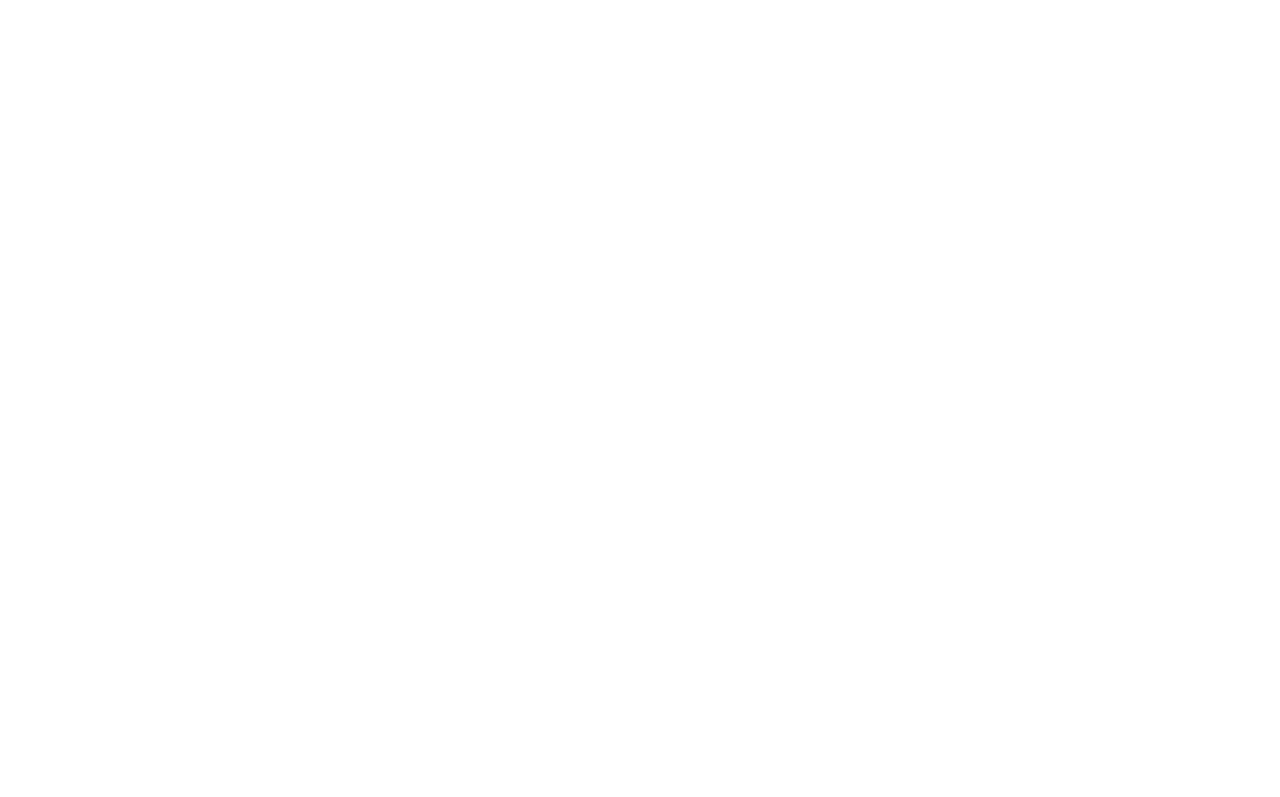
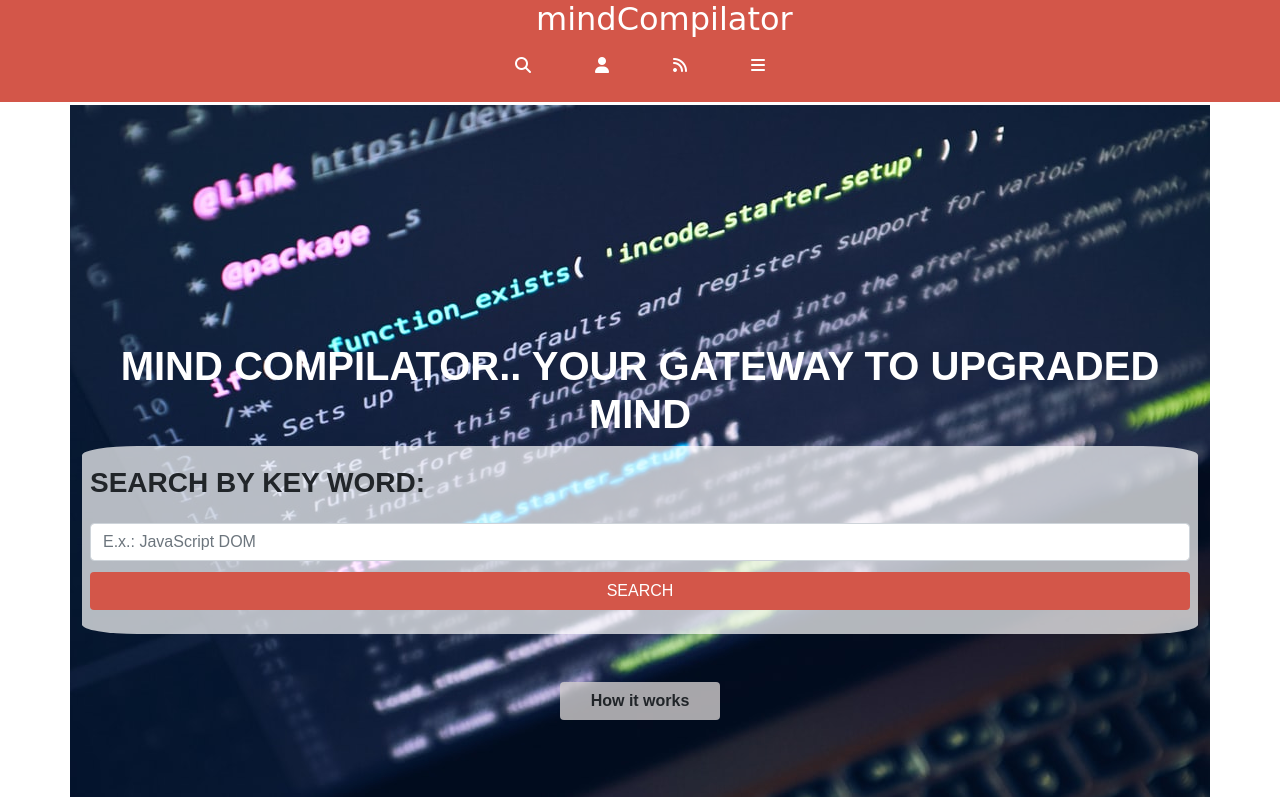
Before and after one commit to iliebabcenco/directory-of-courses, a plain HTML site: page index.html in a window 1280 px wide. Shown: the top 797 px of the page. Drawn offline with nearby package versions, Linux system fonts and the light colour scheme.

Commit message:
add styled navbar, main section with search bar

```diff
--- a/css/styles.css
+++ b/css/styles.css
@@ -1,3 +1,61 @@
+body,
+html {
+  margin: 0;
+  padding: 0;
+  font-family: arial, sans-serif; }
 
+nav {
+  background-color: #d35649; }
+
+.logo {
+  font-family: "Brush Script MT, Brush Script Std", cursive;
+  font-size: 2rem;
+  color: white;
+  width: 13rem;
+  margin: 0 auto 1rem auto; }
+
+.menu-list {
+  margin: 0;
+  padding: 0;
+  list-style-type: none;
+  display: flex;
+  justify-content: center; }
+
+.menu-list-item a {
+  color: white; }
+
+.menu-list-item {
+  margin: 0 2rem 1.5rem 2rem; }
+
+main {
+  background: url(../assets/images/1.jpg) no-repeat center fixed;
+  padding: 15rem 0.5rem 15rem 0.5rem; }
+
+.search-heading {
+  color: white;
+  text-align: center;
+  font-weight: 700; }
+
+.search-section {
+  background-color: rgba(255, 255, 255, 0.7);
+  padding: 0.5rem;
+  border-radius: 5%; }
+
+.search-section-header {
+  margin: 0.7rem 0 0 0;
+  font-weight: 600; }
+
+.form-btn {
+  background-color: #d35649;
+  color: white;
+  margin: 0.7rem 0 1rem 0;
+  width: 100%; }
+
+.how-btn {
+  background-color: rgba(209, 205, 205, 0.8);
+  display: block;
+  font-weight: 600;
+  width: 10rem;
+  margin: 3rem auto; }
 
 /*# sourceMappingURL=styles.css.map */
--- a/index.html
+++ b/index.html
@@ -5,12 +5,38 @@
     <meta charset="UTF-8">
     <meta http-equiv="X-UA-Compatible" content="IE=edge">
     <meta name="viewport" content="width=device-width, initial-scale=1.0">
+    <script src="https://kit.fontawesome.com/1b3f199c8f.js" crossorigin="anonymous"></script>
+    <link href="https://cdn.jsdelivr.net/npm/bootstrap@5.0.0-beta2/dist/css/bootstrap.min.css" rel="stylesheet"
+        integrity="sha384-BmbxuPwQa2lc/FVzBcNJ7UAyJxM6wuqIj61tLrc4wSX0szH/Ev+nYRRuWlolflfl" crossorigin="anonymous">
     <link rel="stylesheet" href="css/styles.css">
     <title>Document</title>
 </head>
 
 <body>
+    <nav>
+        <h1 class="logo">mindCompilator</h1>
+        <ul class="menu-list">
+            <li class="menu-list-item"><a href="#"><i class="fas fa-search"></i></a></li>
+            <li class="menu-list-item"><a href="#"><i class="fas fa-user"></i></a></li>
+            <li class="menu-list-item"><a href="#"><i class="fas fa-rss"></i></a></li>
+            <li class="menu-list-item"><a href="#"><i class="fas fa-bars"></i></a></li>
+        </ul>
+    </nav>
+    <main class="container">
+        <h1 class="search-heading">
+            MIND COMPILATOR.. YOUR GATEWAY TO UPGRADED MIND
+        </h1>
+        <section class="search-section col">
+            <h3 class="search-section-header">SEARCH BY KEY WORD:</h3>
+            <form class="form" action="#">
+                <label for="tf-1"></label>
+                <input id="tf-1" class="form-control" type="text" placeholder="E.x.: JavaScript DOM">
+                <input class="form-btn btn" type="submit" value="SEARCH">
+            </form>
+        </section>
+        <button class="btn how-btn mx-auto">How it works</button>
 
+    </main>
 </body>
 
 </html>
```
Also changed, not shown: 1 other file.
